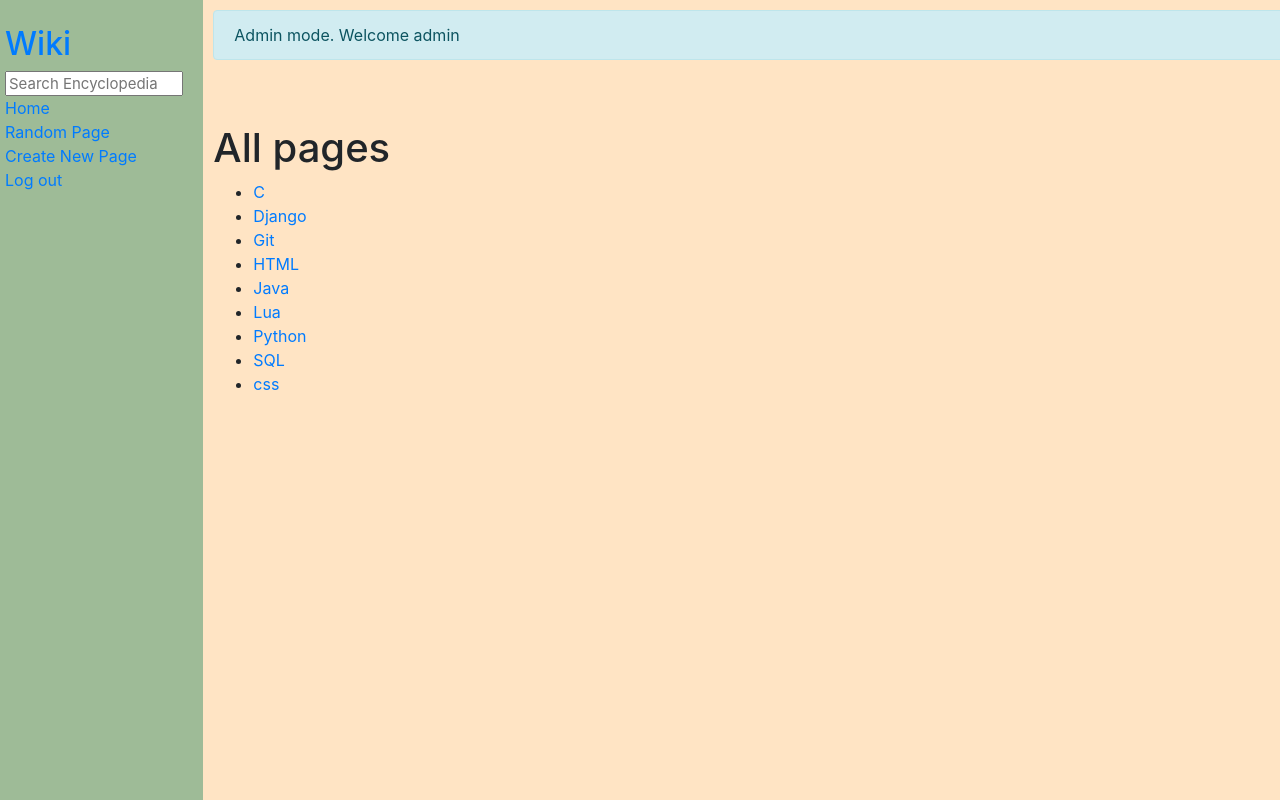
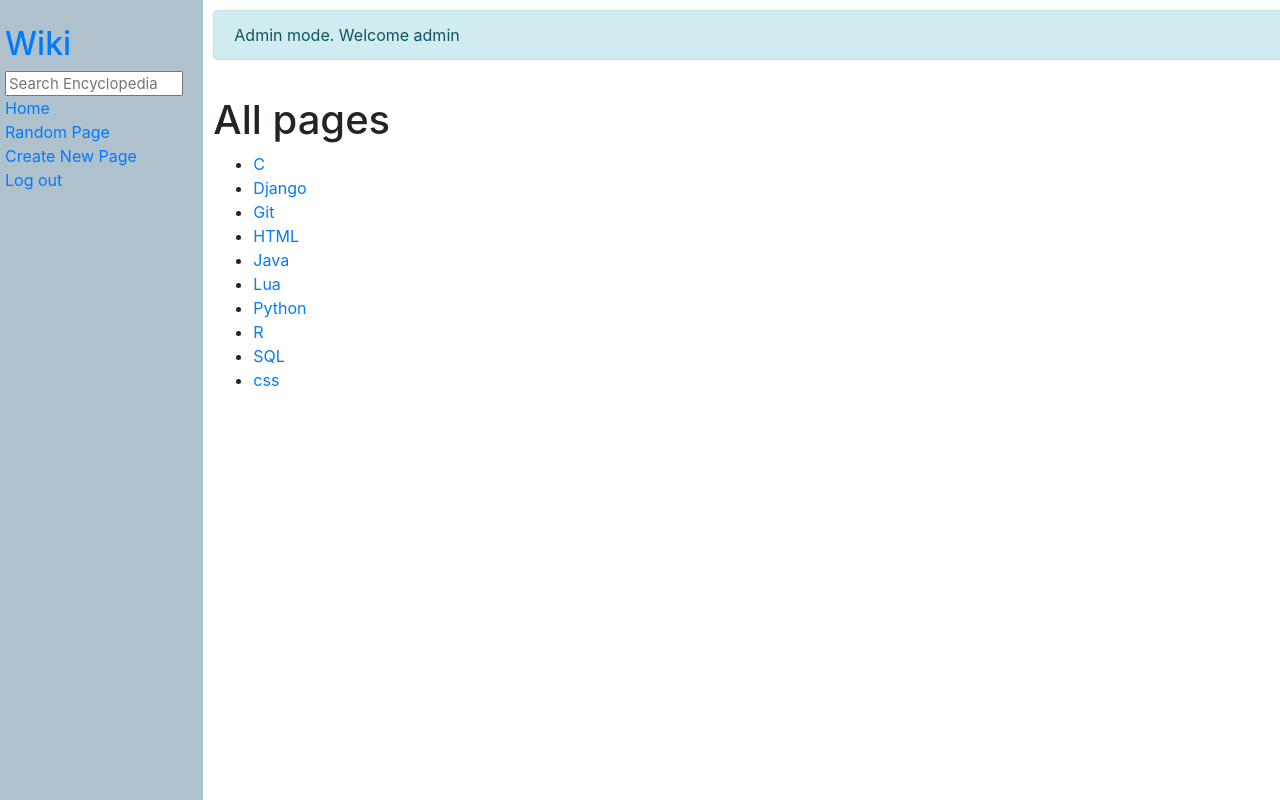
Before and after one commit to lamld203844/Wikipedia-webapp, a Django app: page / in a window 1280 px wide. Run offline with Django 3.2, Linux system fonts and the light colour scheme; a user stored in the database is signed in; some libraries are stand-ins or nearby versions.

Commit message:
Upload supplement

```diff
--- a/encyclopedia/static/encyclopedia/styles.css
+++ b/encyclopedia/static/encyclopedia/styles.css
@@ -1,7 +1,7 @@
 
 body {
     margin: 0;
-    background-color: bisque;
+    background-color: white;
 }
 
 code {
@@ -29,7 +29,7 @@ textarea {
 }
 
 .sidebar {
-    background-color: #9ebb97;
+    background-color: #aec1cc;
     height: 100vh;
     padding: 20px;
 }
--- a/encyclopedia/templates/encyclopedia/create_edit.html
+++ b/encyclopedia/templates/encyclopedia/create_edit.html
@@ -14,6 +14,7 @@
     <!-- case of editing mode -->
         <div class="alert alert-info" role="alert">Editing mode</div>
     {% else %}
+    {% comment %} create a new page {% endcomment %}
         <h1>Create a new page</h1>
         {% if existed %}
             <div class="alert alert-danger" role="alert">
--- a/encyclopedia/templates/encyclopedia/index.html
+++ b/encyclopedia/templates/encyclopedia/index.html
@@ -9,10 +9,9 @@
         <div class="alert alert-info" role="alert">
             Admin mode. Welcome {{ request.user.first_name }}
         </div>
-        <h1></h1>
     {% endif %}
 
-    <h1> {{ value }} </h1>
+    {% if value %}<h1> {{ value }} </h1>{% endif %}
 
     <ul>
         {% for entry in entries %}
--- a/encyclopedia/templates/encyclopedia/show_entry.html
+++ b/encyclopedia/templates/encyclopedia/show_entry.html
@@ -6,7 +6,7 @@
 
 {% block body %}
     {% if request.user.is_authenticated %}
-    <a href="{{ name }}/edit" type="button" class="btn btn-primary"> Edit </a>
+        <a href="{{ name }}/edit" type="button" class="btn btn-primary"> Edit </a>
     {% endif %}
 
     {{ entry| safe }}
--- a/encyclopedia/urls.py
+++ b/encyclopedia/urls.py
@@ -1,4 +1,3 @@
-from unicodedata import name
 from django.urls import path
 
 from . import views
@@ -6,8 +5,8 @@ from . import views
 app_name = "encyclopedia"
 
 urlpatterns = [
-    path("", views.index, name="index"),
-    path("wiki/<str:name>", views.showEntry_url, name="show_entry"),
+    path("", views.index, name="index"), # index page
+    path("wiki/<str:name>", views.showEntry_url, name="show_entry"),  # entry page
     path("search", views.search, name="search"),
     path("create_edit", views.create_edit, name="create_edit"),
     path("wiki/<str:name>/edit",views.edit, name="edit"),
--- a/encyclopedia/views.py
+++ b/encyclopedia/views.py
@@ -28,7 +28,7 @@ def index(request):
     return render(request, "encyclopedia/index.html", {
         "entries": list,
         "value": "All pages",
-        #Support for search in side bar
+        # Support for search in side bar
         "lists": list
     })
 
@@ -45,7 +45,7 @@ def login_view(request):
         if user:
             login(request, user)
             return HttpResponseRedirect(reverse("encyclopedia:index"))
-        #Otherwise, re-render page
+        # Otherwise, re-render page
         else:
             return render(request, "encyclopedia/login.html", {
                 "message": "Invalid credentials"
@@ -60,21 +60,21 @@ def logout_view(request):
     return render(request, "encyclopedia/index.html", {
             "entries": list,
             "value": "All pages",
-            #Support for search in side bar
+            # Support for search in side bar
             "lists": list
         })
 
 def showEntry_url(request, name):
-    #Get entry
+    # Get entry
     entry = util.get_entry(name)
 
-    #Check existence of name
+    # Check existence of name
     if entry is None:
         return render(request, "encyclopedia/not_found.html", {
             "name": name,
             "lists": util.list_entries()
         })
-    #Convert
+    # Convert
     return render(request, "encyclopedia/show_entry.html", {
         "name": name,
         "entry": markdown2.markdown(entry),
@@ -82,14 +82,14 @@ def showEntry_url(request, name):
     })
 
 def search(request):
-    #get name from searching form
+    # get name from searching form
     value = request.GET.get('q','')
-    #If NAME is exist,let's redirect with name
+    # If NAME is exist,let's redirect with name
     if(util.get_entry(value) is not None):
         return HttpResponseRedirect(reverse("encyclopedia:show_entry", kwargs={
             'name': value,
         }))
-    #If not, generating list of substring
+    # If not, generating list of substring
     else:
         sub = []
         entries = util.list_entries()
@@ -101,26 +101,34 @@ def search(request):
             "value": "Search for " + value,
             "lists": util.list_entries()
         })
+
+## ========================================
+## When user create a new page
+## Actual saving happens in this function
+## ========================================
+
 def create_edit(request):
-    #Check request method
+    # Check request method
     if request.method == "POST":
-        #Take in data
+        # Take in data
         form = pageForm(request.POST)
-        #Check data is valid (server side)
+        # Check data is valid (server side)
         if form.is_valid():
-            #Isolate title from "cleaned" version of title
+            # Isolate title from "cleaned" version of title
             title = form.cleaned_data["title"]
-            #Check existing
+            # Check existing
             entry_existing = False
             lists = util.list_entries()
             for list in lists:
                 if title.lower() == list.lower():
                     entry_existing = True
-            #saving form when  forms is new or editing mode
+                    break
+
+            # saving form when  forms is new or editing mode
             if (entry_existing == False or form.cleaned_data["edit"] is True):
-                #Isolate content from "cleaned" version of content
+                # Isolate content from "cleaned" version of content
                 content = form.cleaned_data["content"]
-                #Saving process
+                # Saving process
                 util.save_entry(title,content)
                 return HttpResponseRedirect(reverse("encyclopedia:show_entry", kwargs={
                         'name': title
@@ -137,14 +145,15 @@ def create_edit(request):
                 "form": form,
                 "existed": False
             })
+
     return render(request, "encyclopedia/create_edit.html",{
         "form": pageForm(),
         "existed": False
     })
 def edit(request, name):
-    #get existing data
+    # get existing data
     content = util.get_entry(name)
-    #if entry isn't exist
+    # if entry isn't exist
     if content is None:
         return render(request, "encyclopedia/not_found.html",{
             'name': name,
@@ -153,7 +162,7 @@ def edit(request, name):
     else:
         form = pageForm()
         form.fields["title"].initial = name
-        form.fields["title"].widget = forms.HiddenInput()
+        # form.fields["title"].widget = forms.HiddenInput()
         form.fields["content"].initial = content
         form.fields["edit"].initial = True
         return render(request, "encyclopedia/create_edit.html", {
--- /dev/null
+++ b/requirements.txt
@@ -0,0 +1,6 @@
+asgiref==3.8.1
+Django==5.0.7
+markdown2==2.5.0
+sqlparse==0.5.1
+typing_extensions==4.12.2
+tzdata==2024.1
```
Also changed, not shown: entries/R.md (added, +7 -0 lines), entries/css.md (+2 -42 lines), README.md, db.sqlite3, 1 other file.
